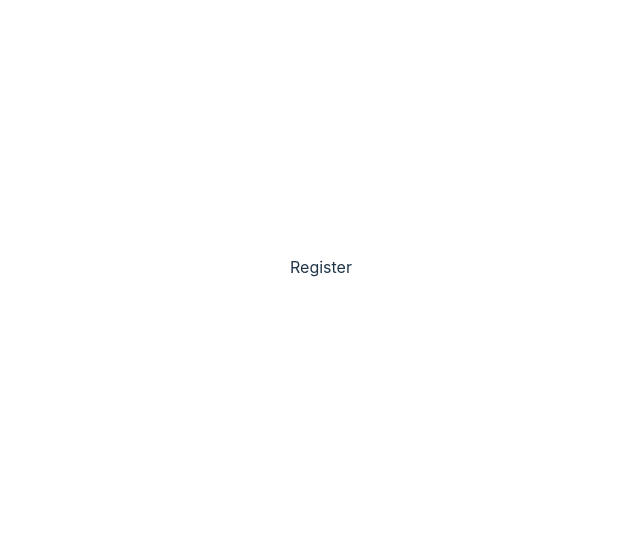
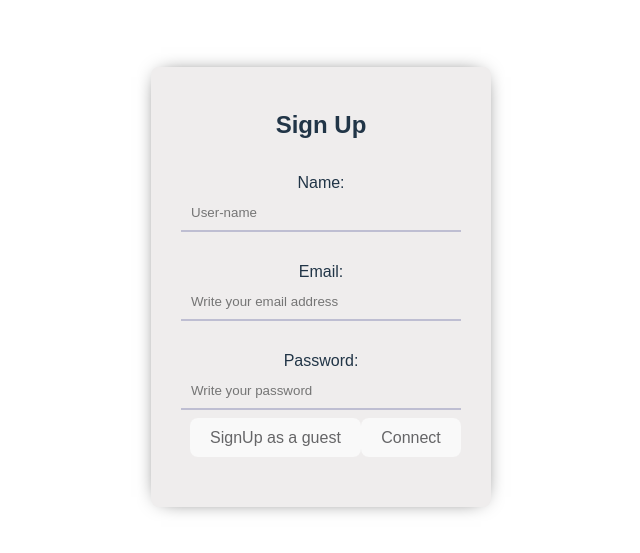
Before and after one commit to Tamar226/Rest-API-Social-Network-by-React, a React (Vite) app: page /register in a window 1280 px wide. Shown: the part 133-686 px from the top of the page, without its empty margins (319-959 px from the left). Built offline with nearby package versions, Linux system fonts and the light colour scheme.

Commit message:
some css

```diff
--- a/src/components/Home/Home.jsx
+++ b/src/components/Home/Home.jsx
@@ -1,7 +1,7 @@
 import React from 'react'
 import { NavLink, Route, Router, Routes } from 'react-router-dom'
 import Posts from '../Posts/Posts'
-
+import './homeStyle.css'
 function Home() {
   return (
     <>
--- /dev/null
+++ b/src/components/Home/homeStyle.css
@@ -0,0 +1,7 @@
+nav{
+    display: flex;
+
+}
+a{
+    margin: 30px;
+}
--- a/src/components/Welcome/LogIn.jsx
+++ b/src/components/Welcome/LogIn.jsx
@@ -1,11 +1,26 @@
-import React from 'react'
+import React, { useState } from 'react'
 import Home from "../Home/Home"
 import { Routes, Route } from 'react-router-dom'
+import './formsStyle.css';
 function LogIn() {
+    const [email, setEmail] = useState("");
+    const [password, setPassword] = useState("");
+    function handleLogin() {
+
+    }
     return (
         <div>
-            <div className='divLogIn'>
+            <div className='form'>
                 <h2>Login</h2>
+                <label>Email:</label>
+                <input id="addName" type="email" placeholder="Write your email address" value={email} onChange={(e) => setEmail(e.target.value)} /><br />
+
+                <label>Password:</label>
+                <input id="addPassword" type="password" placeholder="Write your password" value={password} onChange={(e) => setPassword(e.target.value)} /><br />
+                {/* {loginError && <p style={{ color: 'red' }}>{loginError}</p>} */}
+                <div className='connectLogIn'>
+                    <button id="connect" onClick={() => handleLogin()}>Click to connect</button>
+                </div>
             </div>
         </div>
     )
--- a/src/components/Welcome/Register.jsx
+++ b/src/components/Welcome/Register.jsx
@@ -1,8 +1,34 @@
-import React from 'react'
+import React,{useState} from 'react'
+import './formsStyle.css';
 
 function Register (){
+    const [name, setName] = useState("");
+    const [email, setEmail] = useState("");
+    const [password, setPassword] = useState("");
+
+    function handleRegistration(){
+
+    }
   return (
-    <div>Register</div>
+    <div className="form">
+
+            <h2>Sign Up</h2>
+            {/* {signUpError && <h5 style={{ color: 'red' }}>{signUpError}</h5>}
+             */}
+            <label>Name:</label>
+            <input type="text" placeholder="User-name" value={name} onChange={(e) => setName(e.target.value)} /><br />
+
+            <label>Email:</label>
+            <input type="email"placeholder="Write your email address" value={email} onChange={(e) => setEmail(e.target.value)} /><br />
+
+            <label>Password:</label>
+            <input type="password" placeholder="Write your password"value={password} onChange={(e) => setPassword(e.target.value)} /><br />
+            <div className="connect">
+                <button id="connectButton" onClick={handleRegistration}>Connect</button>
+                <button id="signupGuest" onClick={() => guestSignUp()}>SignUp as a guest</button>
+
+            </div>
+        </div>
   )
 }
 
--- a/src/components/Welcome/Welcome.jsx
+++ b/src/components/Welcome/Welcome.jsx
@@ -5,13 +5,14 @@ function Welcome() {
     return (
         <>
             <nav>
-                <h1>.NET</h1>
-                <h6><NavLink to={`/${1}/todos`}>Todos</NavLink></h6>
-                <h6><NavLink to={`/${1}/albums`}>Albums</NavLink></h6>
-                <h6><NavLink to={`/${1}/posts`}>Posts</NavLink></h6>
+
+                <h4><NavLink to={`/${1}/todos`}>Todos</NavLink></h4>
+                <h4><NavLink to={`/${1}/albums`}>Albums</NavLink></h4>
+                <h4><NavLink to={`/${1}/posts`}>Posts</NavLink></h4>
             </nav>
             <h1>.NET</h1>
-            <h6><NavLink to={"/login"}>Login</NavLink></h6>
+            <h3><NavLink to={"/login"}>Login</NavLink></h3>
+            <h3><NavLink to={"/register"}>Register</NavLink></h3>
         </>
     )
 }
--- /dev/null
+++ b/src/components/Welcome/formsStyle.css
@@ -0,0 +1,56 @@
+.form{
+    width: 340px;
+    height: 440px;
+    background: #efeded;
+    border-radius: 8px;
+    box-shadow: 0 0 20px -10px #000;
+    /* margin: calc(50vh - 220px) auto; */
+    margin-top: 40px;
+    padding: 20px 30px;
+    max-width: calc(100vw - 40px);
+    box-sizing: border-box;
+    font-family: 'Montserrat', sans-serif;
+    position: relative
+}
+
+input {
+    width: 100%;
+    padding: 10px;
+    box-sizing: border-box;
+    background: none;
+    outline: none;
+    resize: none;
+    border: 0;
+    font-family: 'Montserrat', sans-serif;
+    transition: all .3s;
+    border-bottom: 2px solid #bebed2
+}
+
+input:focus {
+    border-bottom: 2px solid #78788c
+}
+
+label:before {
+    content: attr(type);
+    display: block;
+    margin: 28px 0 0;
+    font-size: 14px;
+    color: #5a5a5a
+}
+
+button {
+    float: right;
+    padding: 8px 12px;
+    margin: 8px 0 0;
+    font-family: 'Montserrat', sans-serif;
+    border: 2px solid #78788c;
+    /* background: 0; */
+    color: rgb(101, 101, 103);
+    cursor: pointer;
+    transition: all .3s
+}
+
+button:hover {
+    background: #eeeef3;
+    color: #565454
+}
```
